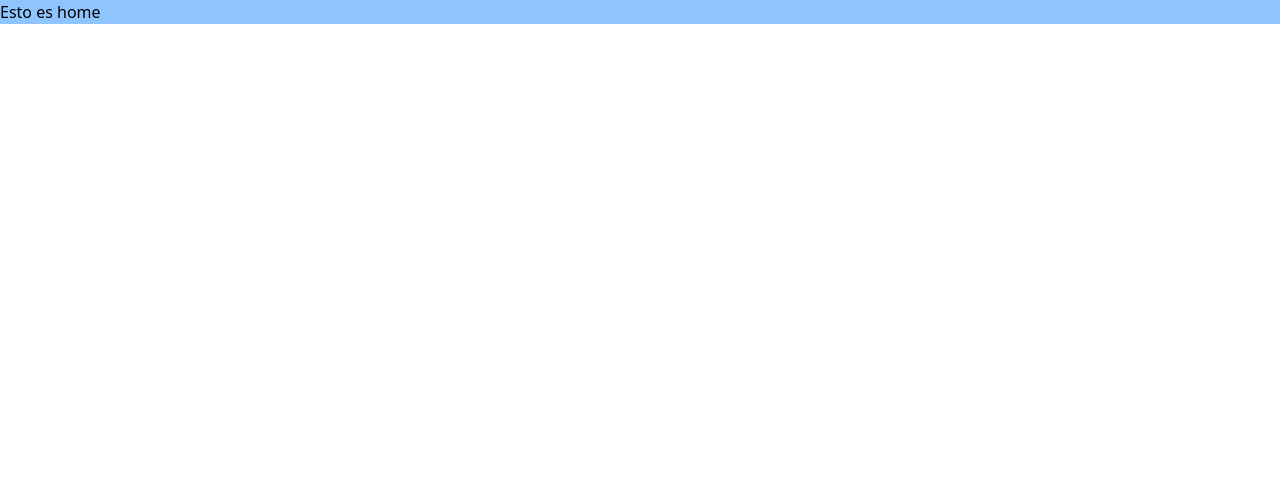
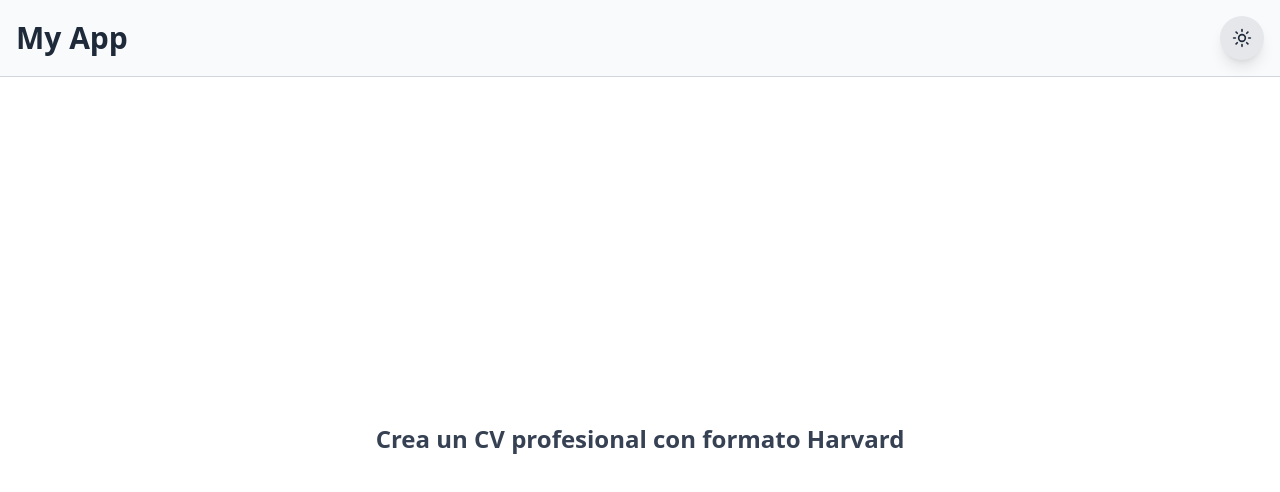
Before and after one commit to alejanf2885/cv-harvard, a React (Vite) app: page / in a window 1280 px wide. Shown: the top 492 px of the page. Built offline with nearby package versions, Linux system fonts and the light colour scheme.

Commit message:
feat: add Dark Mode toggle and update Home page with header and description

```diff
--- a/package.json
+++ b/package.json
@@ -11,6 +11,7 @@
   },
   "dependencies": {
     "@tailwindcss/vite": "^4.1.18",
+    "lucide-react": "^0.563.0",
     "react": "^19.2.0",
     "react-dom": "^19.2.0",
     "react-router": "^7.13.0",
--- /dev/null
+++ b/src/components/DarkModeToggle.tsx
@@ -0,0 +1,46 @@
+import { Moon, Sun } from "lucide-react";
+import { useEffect, useState } from "react";
+
+export default function DarkModeToggle() {
+  const [theme, setTheme] = useState<"light" | "dark">(() => {
+    const saved = localStorage.getItem("theme");
+    if (saved === "light" || saved === "dark") return saved;
+    return window.matchMedia("(prefers-color-scheme: dark)").matches
+      ? "dark"
+      : "light";
+  });
+
+  useEffect(() => {
+    if (theme === "dark") {
+      document.documentElement.classList.add("dark");
+    } else {
+      document.documentElement.classList.remove("dark");
+    }
+    localStorage.setItem("theme", theme);
+  }, [theme]);
+
+  const toggleTheme = () => {
+    setTheme((prev) => (prev === "light" ? "dark" : "light"));
+  };
+
+  return (
+    <div className="  transition-all  rounded-lg">
+      <button
+        onClick={toggleTheme}
+        className="
+    p-3
+    rounded-full
+    bg-gray-200 dark:bg-gray-700
+    text-gray-800 dark:text-gray-200
+    shadow-lg
+    hover:bg-gray-300 dark:hover:bg-gray-600
+    transition-all duration-300
+    cursor-pointer
+    flex items-center justify-center
+  "
+      >
+        {theme === "light" ? <Sun size={20} /> : <Moon size={20} />}
+      </button>
+    </div>
+  );
+}
--- /dev/null
+++ b/src/components/Header.tsx
@@ -0,0 +1,15 @@
+import DarkModeToggle from "./DarkModeToggle";
+
+export default function Header() {
+    return(
+        <div className="flex items-center justify-between p-4 bg-gray-50 border-b border-gray-300
+        dark:bg-gray-900 dark:border-gray-700">
+            <div className="logo">
+                <h1 className="text-3xl font-bold text-gray-800 dark:text-gray-100">My App</h1>
+            </div>
+            <div className="darkMode">
+                <DarkModeToggle />
+            </div>
+        </div>
+    )
+}
--- a/src/index.css
+++ b/src/index.css
@@ -1 +1,3 @@
 @import "tailwindcss";
+
+@custom-variant dark (&:where(.dark, .dark *));
--- a/src/pages/Home.tsx
+++ b/src/pages/Home.tsx
@@ -1,7 +1,12 @@
+import Header from "../components/Header";
+
 export default function Home(){
     return (
-        <div className="bg-blue-300">
-            <p>Esto es home</p>
+        <div className="h-screen flex flex-col">
+            <Header />
+            <div className="flex-1 flex items-center justify-center">
+                <h2 className="text-2xl font-semibold text-gray-700">Crea un CV profesional con formato Harvard</h2>
+            </div>
         </div>
     )
 }
```
Also changed, not shown: 1 other file (tests, documents, lock files or other folders).
